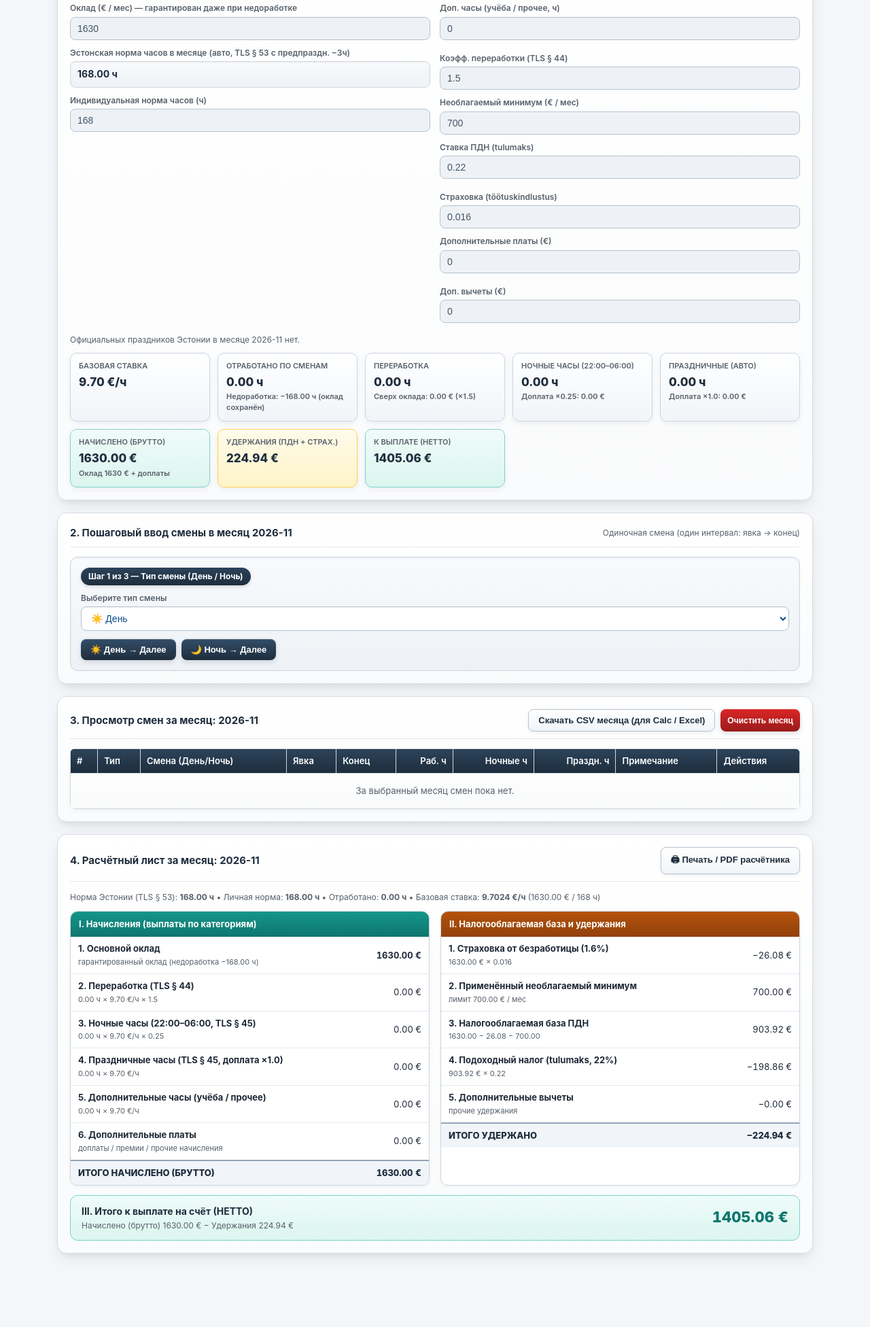
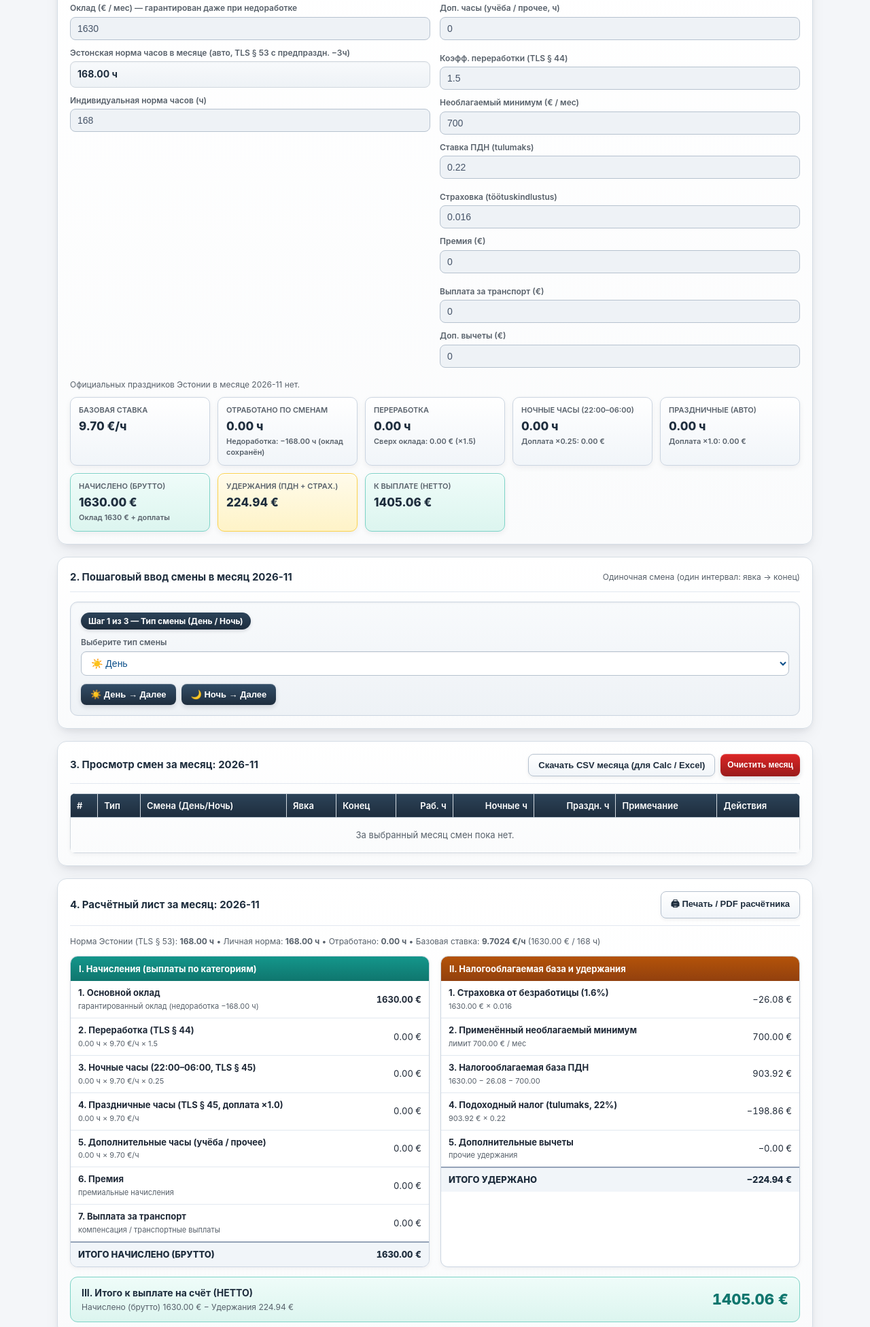
Before and after one commit to MaksGrim/palk, a plain HTML site: page palk_Kristina.html in a window 1280 px wide. Shown: the part 341-2293 px from the top of the page at 68% size. Before the commit the page ends 2263 px from the top, so only its background shows below. Drawn offline with Linux system fonts and the light colour scheme.

Commit message:
Add files via upload

```diff
--- a/palk_Kristina.html
+++ b/palk_Kristina.html
@@ -506,13 +506,17 @@
         </div>
         <div class="grid-2" style="gap:8px;">
           <div class="field">
-            <label>Дополнительные платы (€)</label>
+            <label>Премия (€)</label>
+            <input type="number" step="0.01" id="bonusPay" value="0.00" class="top-param" disabled onchange="saveMonthParamsAndRecalc()" />
+          </div>
+          <div class="field">
+            <label>Выплата за транспорт (€)</label>
             <input type="number" step="0.01" id="extraPay" value="0.00" class="top-param" disabled onchange="saveMonthParamsAndRecalc()" />
           </div>
-          <div class="field">
-            <label>Доп. вычеты (€)</label>
-            <input type="number" step="0.01" id="extraDed" value="0.00" class="top-param" disabled onchange="saveMonthParamsAndRecalc()" />
-          </div>
+        </div>
+        <div class="field">
+          <label>Доп. вычеты (€)</label>
+          <input type="number" step="0.01" id="extraDed" value="0.00" class="top-param" disabled onchange="saveMonthParamsAndRecalc()" />
         </div>
       </div>
     </div>
@@ -853,6 +857,7 @@ function makeDefaultMonthData(ymStr) {
     taxFree: 700.00,
     pitRate: 0.22,
     uiRate: 0.016,
+    bonusPay: 0.00,
     extraPay: 0.00,
     extraDed: 0.00,
     hidden: false,
@@ -878,6 +883,7 @@ function loadState() {
           if (typeof state.months[k].hidden !== "boolean") state.months[k].hidden = false;
           if (typeof state.months[k].oklad !== "number") state.months[k].oklad = 1630.00;
         if (typeof state.months[k].extraPay !== "number") state.months[k].extraPay = 0.00;
+          if (typeof state.months[k].bonusPay !== "number") state.months[k].bonusPay = 0.00;
           if (typeof state.months[k].extraPay !== "number") state.months[k].extraPay = 0.00;
         });
         const visible = getVisibleMonths();
@@ -1005,6 +1011,7 @@ function loadMonthToInputs() {
   document.getElementById("taxFree").value = mData.taxFree;
   document.getElementById("pitRate").value = mData.pitRate;
   document.getElementById("uiRate").value = mData.uiRate;
+  document.getElementById("bonusPay").value = mData.bonusPay || 0;
   document.getElementById("extraPay").value = mData.extraPay || 0;
   document.getElementById("extraDed").value = mData.extraDed;
 }
@@ -1019,6 +1026,7 @@ function saveMonthParamsAndRecalc() {
   mData.taxFree = parseFloat(document.getElementById("taxFree").value) || 0;
   mData.pitRate = parseFloat(document.getElementById("pitRate").value) || 0;
   mData.uiRate = parseFloat(document.getElementById("uiRate").value) || 0;
+  mData.bonusPay = parseFloat(document.getElementById("bonusPay").value) || 0;
   mData.extraPay = parseFloat(document.getElementById("extraPay").value) || 0;
   mData.extraDed = parseFloat(document.getElementById("extraDed").value) || 0;
   persistState();
@@ -1306,9 +1314,10 @@ function recalcAll() {
   const nightPay = totNight * baseRate * 0.25;
   const holPay = totHol * baseRate;
   const tuPay = mData.tuHours * baseRate;
+  const bonusPay = mData.bonusPay || 0;
   const extraPay = mData.extraPay || 0;
 
-  const gross = basePay + overtimePay + nightPay + holPay + tuPay + extraPay;
+  const gross = basePay + overtimePay + nightPay + holPay + tuPay + bonusPay + extraPay;
 
   const uiDed = gross * mData.uiRate;
   const taxable = Math.max(0, gross - uiDed - mData.taxFree - mData.extraDed);
@@ -1378,7 +1387,11 @@ function recalcAll() {
         <td class="num">${tuPay.toFixed(2)} €</td>
       </tr>
       <tr>
-        <td><b>6. Дополнительные платы</b><br><span style="font-size:11px;color:var(--muted);">доплаты / премии / прочие начисления</span></td>
+        <td><b>6. Премия</b><br><span style="font-size:11px;color:var(--muted);">премиальные начисления</span></td>
+        <td class="num">${bonusPay.toFixed(2)} €</td>
+      </tr>
+      <tr>
+        <td><b>7. Выплата за транспорт</b><br><span style="font-size:11px;color:var(--muted);">компенсация / транспортные выплаты</span></td>
         <td class="num">${extraPay.toFixed(2)} €</td>
       </tr>
       <tr class="ps-total">
```
